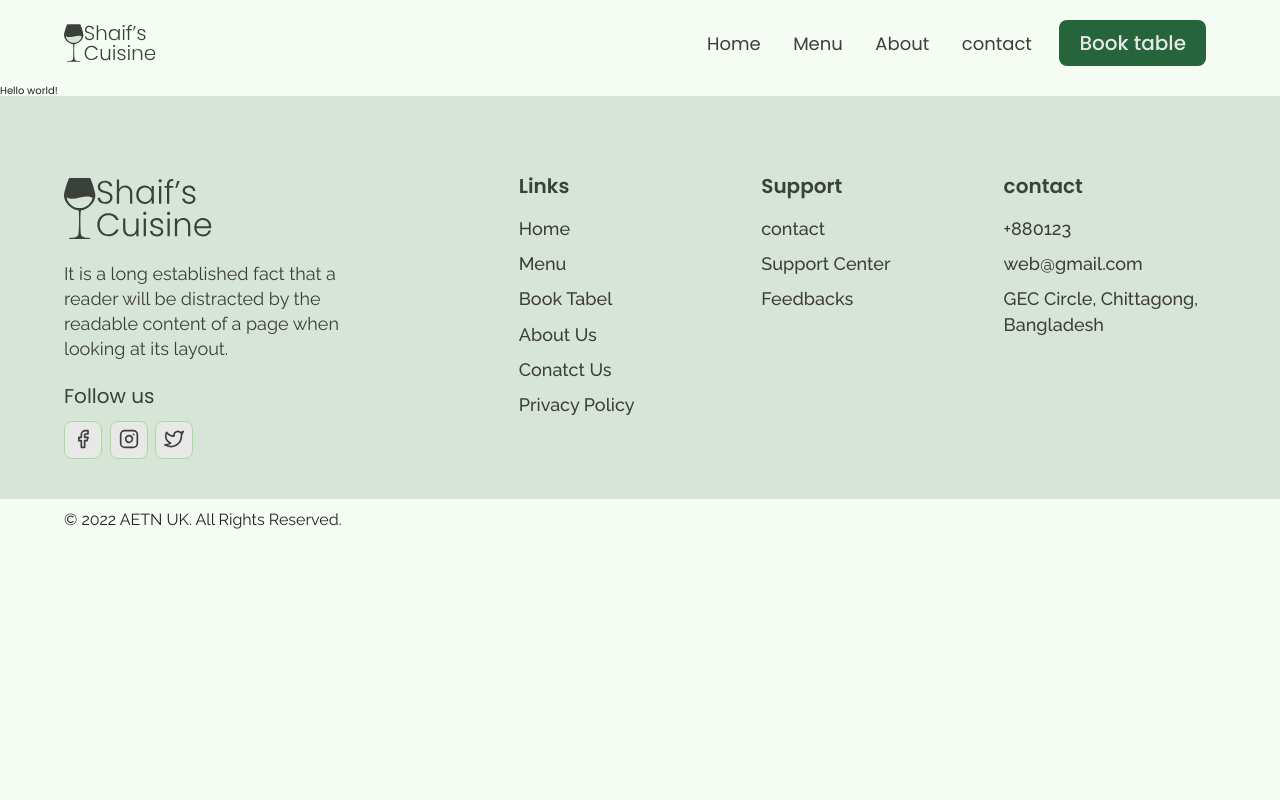
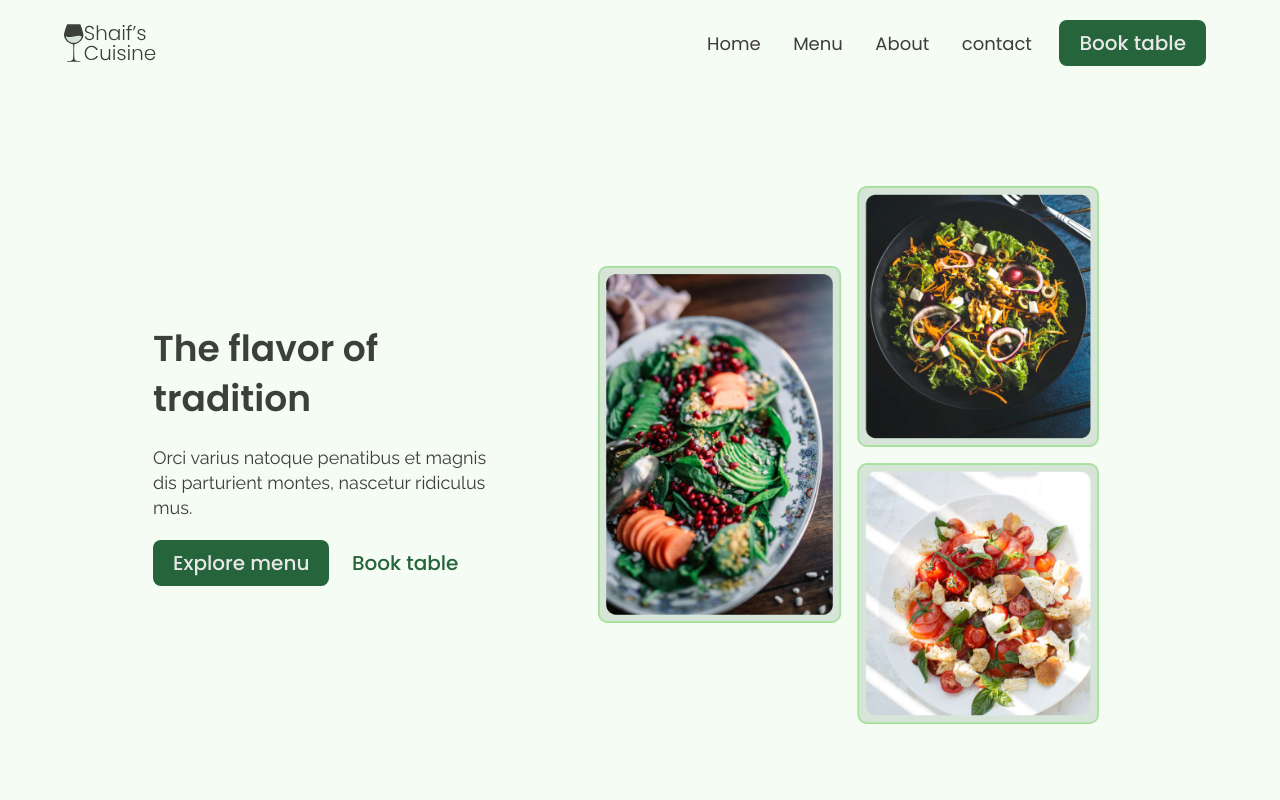
Before and after one commit to yegiii/RestaurantWebsite, a plain HTML site: page index.html in a window 1280 px wide. Shown: the top 800 px of the page. Drawn offline with nearby package versions, Linux system fonts and the light colour scheme.

Commit message:
Hero section added

```diff
--- a/globalStyles.css
+++ b/globalStyles.css
@@ -3,7 +3,7 @@
 
 html {
   font-size: 10px;
-  overflow: hidden;
+  /* overflow: hidden; */
 }
 
 :root {
--- /dev/null
+++ b/home.css
@@ -0,0 +1,64 @@
+/* hero sevtion styles */
+.hero__wrapper {
+  display: flex;
+  align-items: center;
+  justify-self: center;
+  flex-direction: column-reverse;
+  gap: 5rem;
+}
+.hero__left__wrapper {
+  max-width: 360px;
+}
+.hero__imgWrapper {
+  max-width: 400px;
+  width: 80%;
+  margin: 0 auto;
+}
+.hero__heading {
+  font-family: Poppins;
+  font-weight: 600;
+  line-height: 1.4em;
+  text-align: center;
+  font-size: 1.8rem;
+  margin-bottom: 1.5rem;
+  color: var(--black-1);
+}
+.hero__info {
+  text-align: center;
+  font-size: 1.4rem;
+  margin-bottom: 1.5rem;
+  color: var(--black-2);
+}
+.button__wrapper {
+  text-align: center;
+}
+
+@media (min-width: 768px) {
+  .hero__wrapper {
+    flex-direction: row;
+    gap: 0;
+  }
+  .hero__left {
+    flex: 3;
+  }
+  .hero__right {
+    flex: 4;
+  }
+  .hero__heading {
+    font-size: 3.6rem;
+    margin-bottom: 2rem;
+    text-align: left;
+  }
+  .hero__info {
+    margin-bottom: 2rem;
+    text-align: left;
+    font-size: 1.8rem;
+  }
+  .button__wrapper {
+    text-align: left;
+  }
+  .hero__imgWrapper {
+    max-width: none;
+    width: 90%;
+  }
+}
--- a/index.html
+++ b/index.html
@@ -10,9 +10,10 @@
     <link rel="stylesheet" href="./components.css" />
     <!-- aos CSS -->
     <link rel="stylesheet" href="https://unpkg.com/aos@next/dist/aos.css" />
+    <link rel="stylesheet" href="./home.css" />
   </head>
   <body>
-    <!-- Nav Section -->
+    <!--* Nav Section -->
     <div class="nav">
       <div class="container">
         <div class="nav__wrapper">
@@ -71,9 +72,35 @@
         </div>
       </div>
     </div>
-    <h1>Hello world!</h1>
+    <!--* End Nav Selection -->
+    <!--* Hero Section -->
+    <section id="hero">
+      <div class="container">
+        <div class="hero__wrapper">
+          <div class="hero__left">
+            <div class="hero__left__wrapper">
+              <h1 class="hero__heading">The flavor of tradition</h1>
+              <p class="hero__info">
+                Orci varius natoque penatibus et magnis dis parturient montes,
+                nascetur ridiculus mus.
+              </p>
+              <div class="button__wrapper">
+                <a href="#" class="btn primary-btn">Explore menu</a>
+                <a href="#" class="btn">Book table</a>
+              </div>
+            </div>
+          </div>
+          <div class="hero__right">
+            <div class="hero__imgWrapper">
+              <img src="./images/heroImg.png" alt="food image" />
+            </div>
+          </div>
+        </div>
+      </div>
+    </section>
+    <!--* End Hero Section -->
 
-    <!-- Footer -->
+    <!--* Footer -->
     <footer>
       <div class="container">
         <div class="footer__wrapper">
@@ -211,10 +238,10 @@
       </div>
     </div>
 
-    <!-- End Footer -->
-    <!-- aos Script -->
+    <!--* End Footer -->
+    <!--* aos Script -->
     <script src="https://unpkg.com/aos@next/dist/aos.js"></script>
-    <!-- costum Js script -->
+    <!--* costum Js script -->
     <script src="./main.js"></script>
   </body>
 </html>
```
